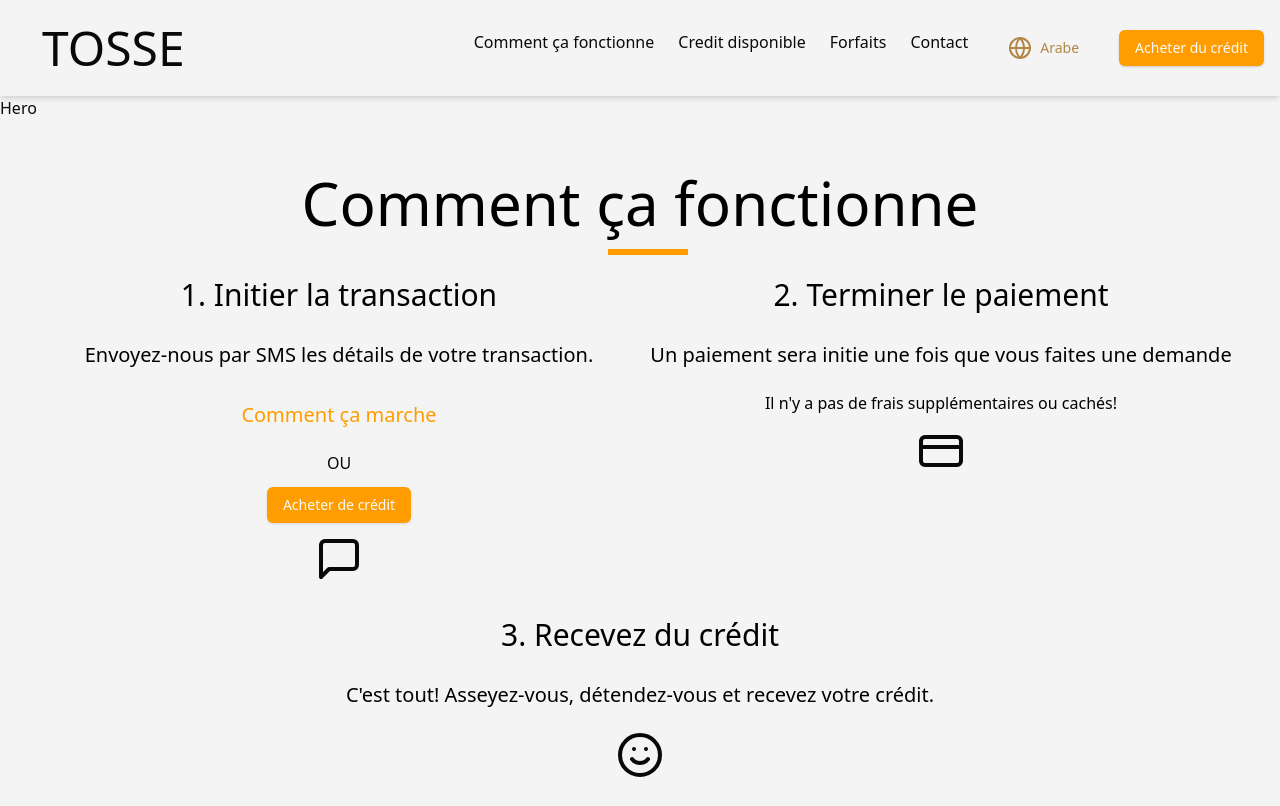
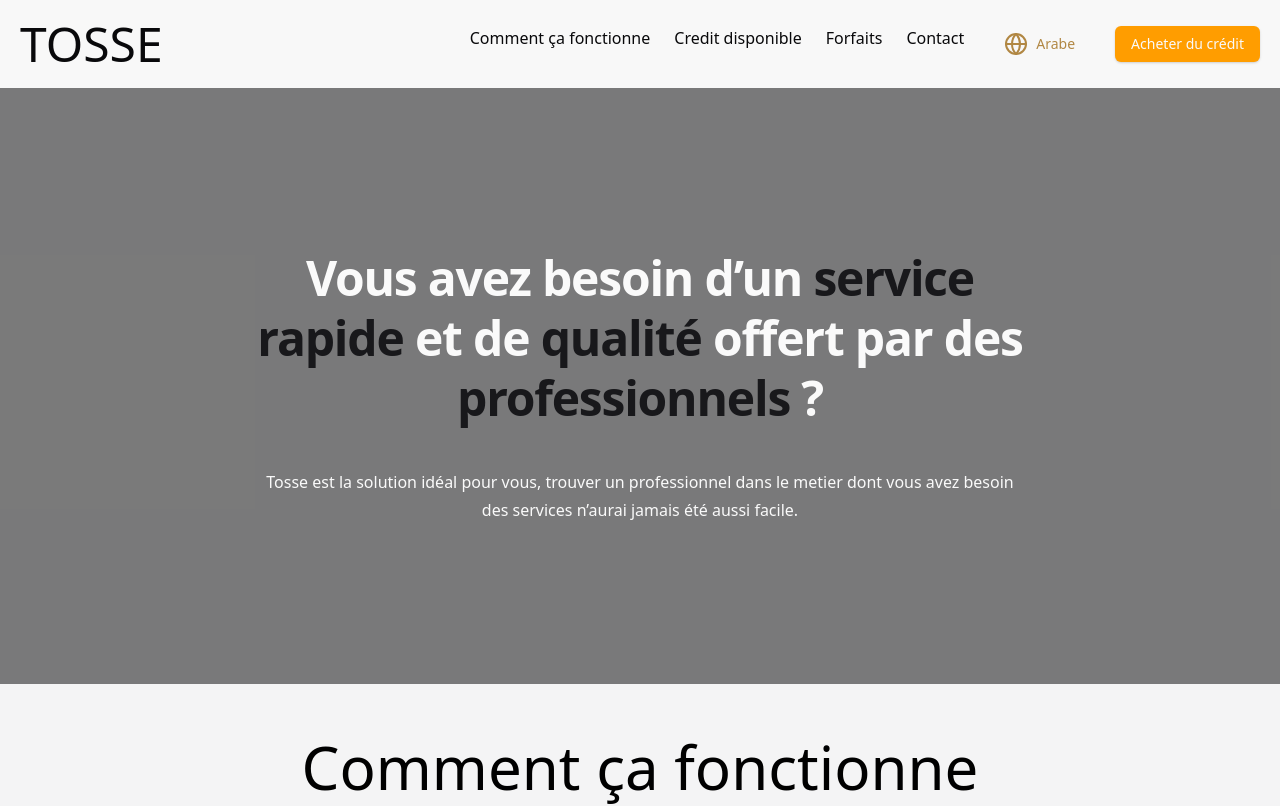
Before and after one commit to hassandogo/tosse-web, a Next.js app: page / in a window 1280 px wide. Shown: the top 806 px of the page. Built offline with nearby package versions, Linux system fonts and the light colour scheme; a web font is replaced by a local one.

Commit message:
najout de la baniere home

```diff
--- a/app/(app)/page.tsx
+++ b/app/(app)/page.tsx
@@ -1,20 +1,19 @@
-import Header from "@/components/global/Header";
-import Hero from "@/components/hero/hero";
-import HomeAvailability from "@/components/home/HomeAvailability";
-import HomeDownload from "@/components/home/HomeDownload";
-import HomeFunctioning from "@/components/home/HomeFunctioning";
-import HomeOffline from "@/components/home/HomeOffline";
-
+import HomeAvailability from "@/components/home/homeAvailability";
+import { HomeBanner } from "@/components/home/homeBanner";
+import HomeDownload from "@/components/home/homeDownload";
+import HomeFunctioning from "@/components/home/homeFunctioning";
+import HomeOffline from "@/components/home/homeOffline";
 
 export default function Home() {
   return (
-    <div>
-      <Header />
-      <Hero />
-      <HomeFunctioning />
-      <HomeOffline />
-      <HomeDownload />
-      <HomeAvailability />
-    </div>
+    <>
+      <HomeBanner />
+      <main>
+        <HomeFunctioning />
+        <HomeOffline />
+        <HomeDownload />
+        <HomeAvailability />
+      </main>
+    </>
   );
 }
--- a/components/global/header.tsx
+++ b/components/global/header.tsx
@@ -1,6 +1,14 @@
 import { DownloadIcon, Globe, Menu } from "lucide-react";
 import Link from "next/link";
 import { Button } from "../ui/button";
+import { cn } from "@/lib/utils";
+import Image from "next/image";
+import { FC } from "react";
+import { AppContainer } from "@/components/global/appContainer";
+
+export type HeaderProps = {
+  transparentBg?: boolean;
+};
 
 const NavBar = () => {
   const tabs = [
@@ -11,25 +19,36 @@ const NavBar = () => {
   ];
   return (
     <nav className="lg:col-start-2 lg:col-span-5 hidden lg:flex gap-4 lg:gap-6 lg:justify-end">
-        {tabs.length > 0 && tabs.map((tab) => (
-            <Link href={tab.href} key={tab.id} className="relative hover:after:absolute after:bottom-[-2rem] after:left-0 after:content-[''] after:w-full after:h-1 after:bg-[#ff9d00]">
+      {tabs.length > 0 &&
+        tabs.map((tab) => (
+          <Link
+            href={tab.href}
+            key={tab.id}
+            className="relative hover:after:absolute after:bottom-[-2rem] after:left-0 after:content-[''] after:w-full after:h-1 after:bg-[#ff9d00]"
+          >
             {tab.label}
           </Link>
         ))}
-        <Button variant={'ghost'} className="text-[#B18743] font-extralight">
+      <Button variant={"ghost"} className="text-[#B18743] font-extralight">
         <Globe className="mr-2" />
         Arabe
       </Button>
-        <Button className="bg-[#ff9d00] drop-shadow-sm">
-        Acheter du crédit
-        </Button>
+      <Button className="bg-[#ff9d00] drop-shadow-sm">Acheter du crédit</Button>
     </nav>
   );
 };
 
-const Header = () => {
+const Header: FC<HeaderProps> = ({ transparentBg = false }) => {
   return (
-    <header className="min-h-24 shadow-md grid grid-cols-2 sm:grid-cols-3 lg:grid-cols-6 items-center gap-4 p-4">
+    // <header className="min-h-24 shadow-md grid grid-cols-2 sm:grid-cols-3 lg:grid-cols-6 items-center gap-4 p-4">
+    <header
+      className={cn(
+        "py-3 lg:py-5",
+        "transition-all duration-300",
+        transparentBg ? "bg-black/0" : "bg-white/95"
+      )}
+    >
+      <AppContainer className='flex justify-between items-center'>
         <Button variant={"ghost"} size={"icon"} className="lg:hidden">
           <Menu className="h-8 w-8" />
         </Button>
@@ -37,10 +56,11 @@ const Header = () => {
           Tosse
         </Link>
         <NavBar />
-      <div className="hidden sm:block lg:hidden ml-auto text-[#ff9d00] cursor-pointer">
+        <div className="hidden sm:inline-block lg:hidden text-[#ff9d00] cursor-pointer">
           <DownloadIcon className="h-8 w-8 inline-block" />
           &nbsp;<span>L&apos;application</span>
         </div>
+      </AppContainer>
     </header>
   );
 };
--- a/components/hero/hero.tsx
+++ /dev/null
@@ -1,5 +0,0 @@
-const Hero = () => {
-  return <>Hero</>;
-};
-
-export default Hero;
--- /dev/null
+++ b/components/home/homeBanner.tsx
@@ -0,0 +1,32 @@
+import { TypographyH1, TypographyP } from '@/components/ui/typographies';
+import { FC } from 'react';
+import { AppContainer } from '../global/appContainer';
+import { Spacer } from '../global/spacer';
+import Header from '../global/header';
+
+export const HomeBanner: FC = () => {
+	return (
+		<section className='home-banner relative z-0'>
+			<div className='bg-black/50 -z-50 absolute inset-0' />
+			<Header transparentBg={false} />
+			<AppContainer className='pb-20'>
+				<Spacer />
+				<TypographyH1 className='mx-auto max-w-3xl text-center text-primary-foreground'>
+					Vous avez besoin d’un <span className='text-primary'>service rapide</span> et de{' '}
+					<span className='text-primary'>qualité</span> offert par des{' '}
+					<span className='text-primary'>professionnels</span> ?
+				</TypographyH1>
+				<Spacer tooSmall />
+				<TypographyP className='mx-auto max-w-3xl text-center text-primary-foreground'>
+					Tosse est la solution idéal pour vous, trouver un professionnel dans le metier dont vous avez
+					besoin des services n’aurai jamais été aussi facile.
+				</TypographyP>
+				<Spacer small />
+				{/* <div className='max-w-3xl mx-auto'>
+					<HomeSearchForm />
+				</div>
+				<Spacer large /> */}
+			</AppContainer>
+		</section>
+	);
+};
--- /dev/null
+++ b/components/ui/typographies.tsx
@@ -0,0 +1,30 @@
+import { cn } from '@/lib/utils';
+import { ReactNode } from 'react';
+
+export function TypographyH1({ children, className }: { children: ReactNode; className?: string }) {
+	return (
+		<h1 className={cn('scroll-m-20 text-3xl font-extrabold tracking-tight lg:text-5xl/tight', className)}>
+			{children}
+		</h1>
+	);
+}
+
+export function TypographyH2({ children, className }: { children: ReactNode; className?: string }) {
+	return <h2 className={cn('scroll-m-20 pb-2 text-3xl font-semibold tracking-tight', className)}>{children}</h2>;
+}
+
+export function TypographyH3({ children, className }: { children: ReactNode; className?: string }) {
+	return <h3 className={cn('scroll-m-20 text-2xl font-semibold tracking-tight', className)}>{children}</h3>;
+}
+
+export function TypographyH4({ children, className }: { children: ReactNode; className?: string }) {
+	return <h4 className={cn('scroll-m-20 text-xl font-semibold tracking-tight', className)}>{children}</h4>;
+}
+
+export function TypographyP({ children, className }: { children: ReactNode; className?: string }) {
+	return <p className={cn('leading-7', className)}>{children}</p>;
+}
+
+export function TypographyBlockquote({ children, className }: { children: ReactNode; className?: string }) {
+	return <blockquote className={cn('leading-3', className)}>{children}</blockquote>;
+}
```
Lines whose indentation alone changed are shown as unchanged.
